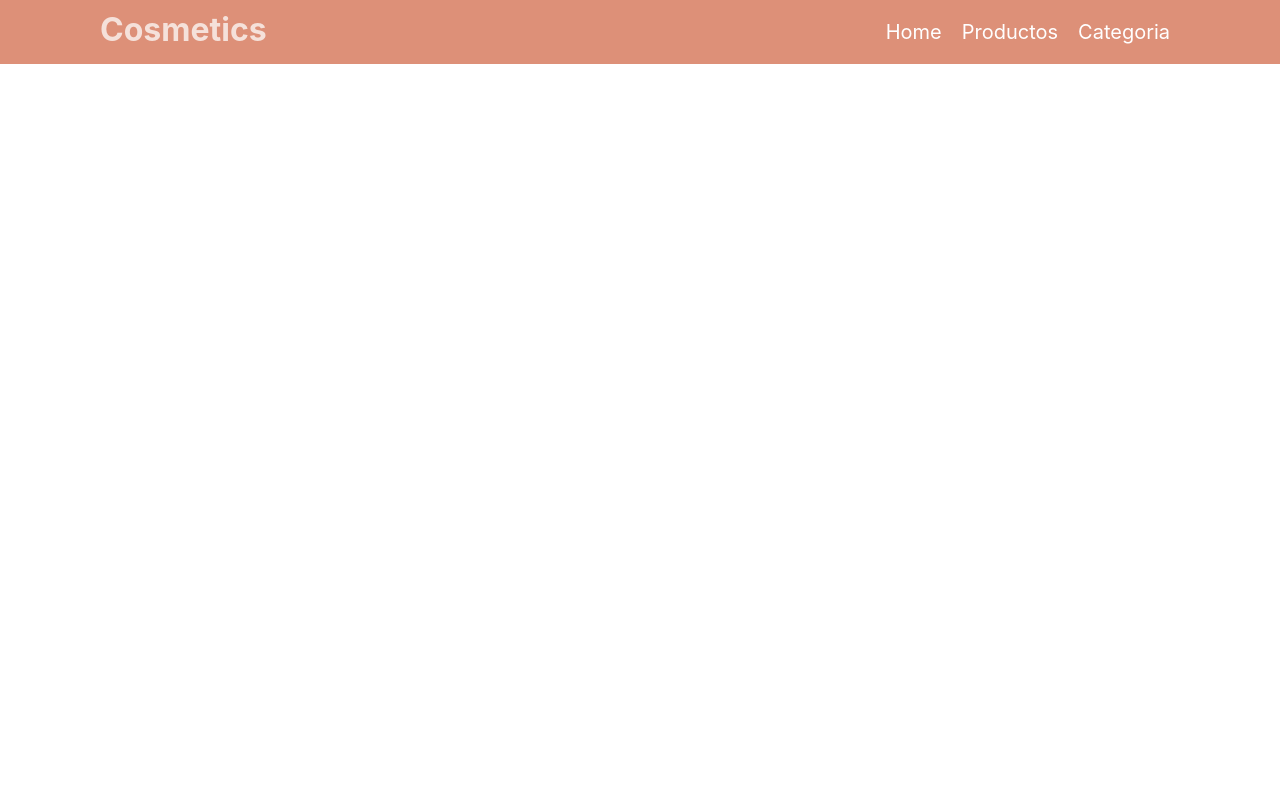
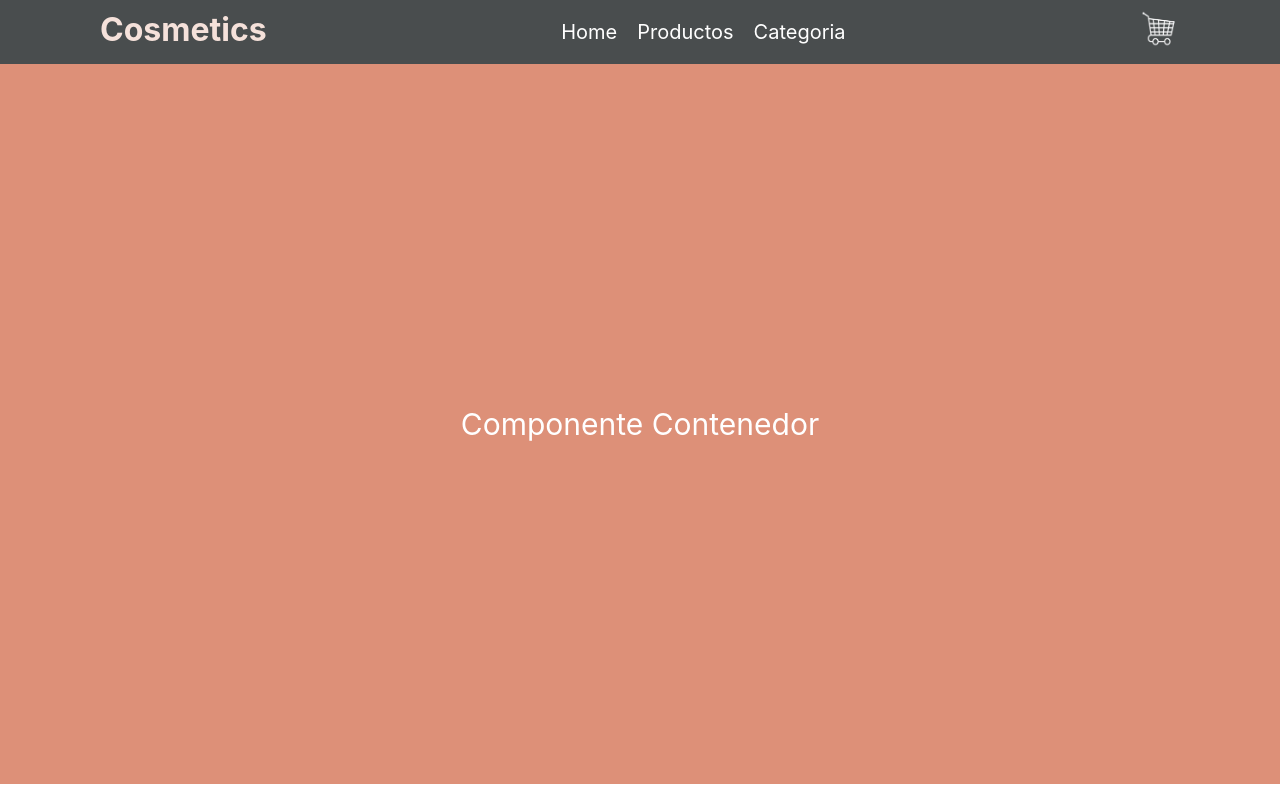
Before and after one commit to Danielaba/Cosmetics, a React (Create React App) app: page / in a window 1280 px wide. Built offline with nearby package versions, Linux system fonts and the light colour scheme.

Commit message:
Inicio Landing

```diff
--- a/src/App.js
+++ b/src/App.js
@@ -1,12 +1,13 @@
 import logo from './logo.svg';
 import './App.css';
 import NavBar from './components/NavBar/NavBar';
-
+import ItemListContainer from './components/ItemListContainer/ItemListContainer';
 
 function App() {
   return (
     <div className="App">
     <NavBar/>
+    <ItemListContainer />
     </div>
   );
 }
--- /dev/null
+++ b/src/components/CartWidget/CartWidget.css
@@ -0,0 +1,4 @@
+.carrito{
+    height: 40px;
+    width: 40px;
+}
--- /dev/null
+++ b/src/components/CartWidget/CartWidget.jsx
@@ -0,0 +1,12 @@
+import React from 'react';
+import Carrito from "../../assets/img/Carrito.png"
+import "./CartWidget.css"
+function CartWidget(props) {
+    return (
+        <div>
+            <img src={Carrito} alt="" className='carrito' />
+        </div>
+    );
+}
+
+export default CartWidget;
--- /dev/null
+++ b/src/components/ItemListContainer/ItemListContainer.css
@@ -0,0 +1,13 @@
+.componentContainer{
+    width: 100%;
+    height: 90vh;
+    background-color: #DD9078;
+    display: flex;
+    justify-content: center;
+    align-items: center;
+}
+
+.componentContainer p{
+    color: white;
+    font-size: 30px;
+}
--- /dev/null
+++ b/src/components/ItemListContainer/ItemListContainer.jsx
@@ -0,0 +1,11 @@
+import React from 'react';
+import "./ItemListContainer.css"
+function ItemListContainer(greeting) {
+    return (
+        <div className='componentContainer'>
+            <p>Componente Contenedor</p>
+        </div>
+    );
+}
+
+export default ItemListContainer;
--- a/src/components/navbar/NavBar.jsx
+++ b/src/components/navbar/NavBar.jsx
@@ -1,5 +1,6 @@
 import React from 'react';
 import "./NavBar.css"
+import CartWidget from '../CartWidget/CartWidget';
 
 function NavBar(props) {
     return (
@@ -10,6 +11,7 @@ function NavBar(props) {
                 <li><a href="">Productos</a></li>
                 <li><a href="">Categoria</a></li>
             </ul>
+            <CartWidget />
         </div>
     );
 }
--- a/src/components/navbar/navbar.css
+++ b/src/components/navbar/navbar.css
@@ -7,7 +7,7 @@
     padding: 10px 100px;
     display: flex;
     justify-content: space-between;
-    background-color: #dd9078;
+    background-color: #494D4E;
 }
 
 .nav h1{
```
Also changed, not shown: src/assets/img/Carrito.png (added).
